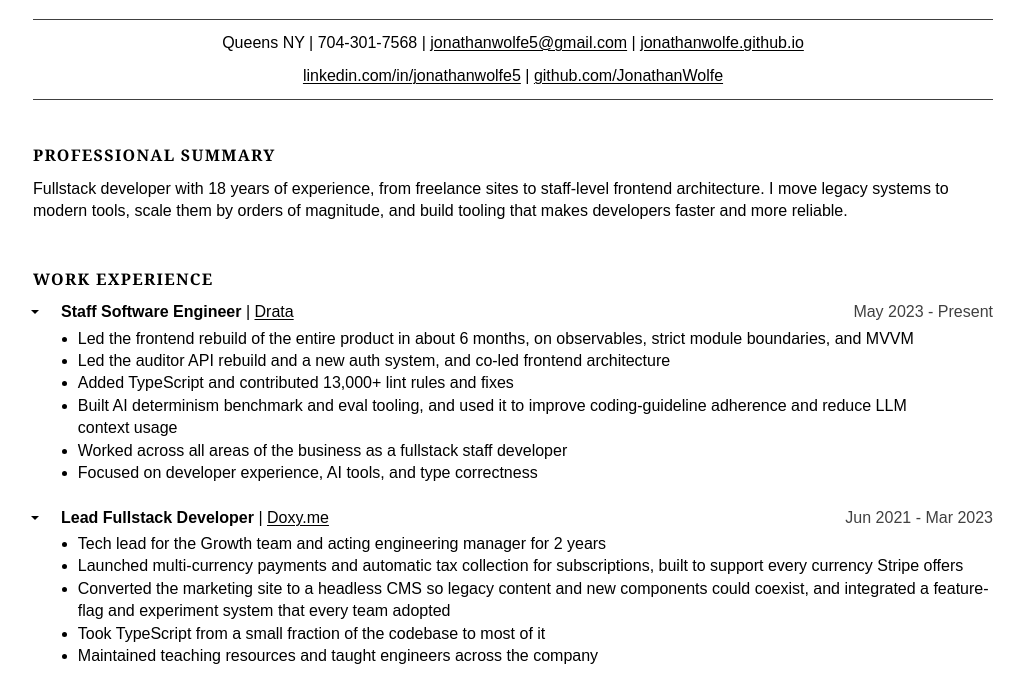
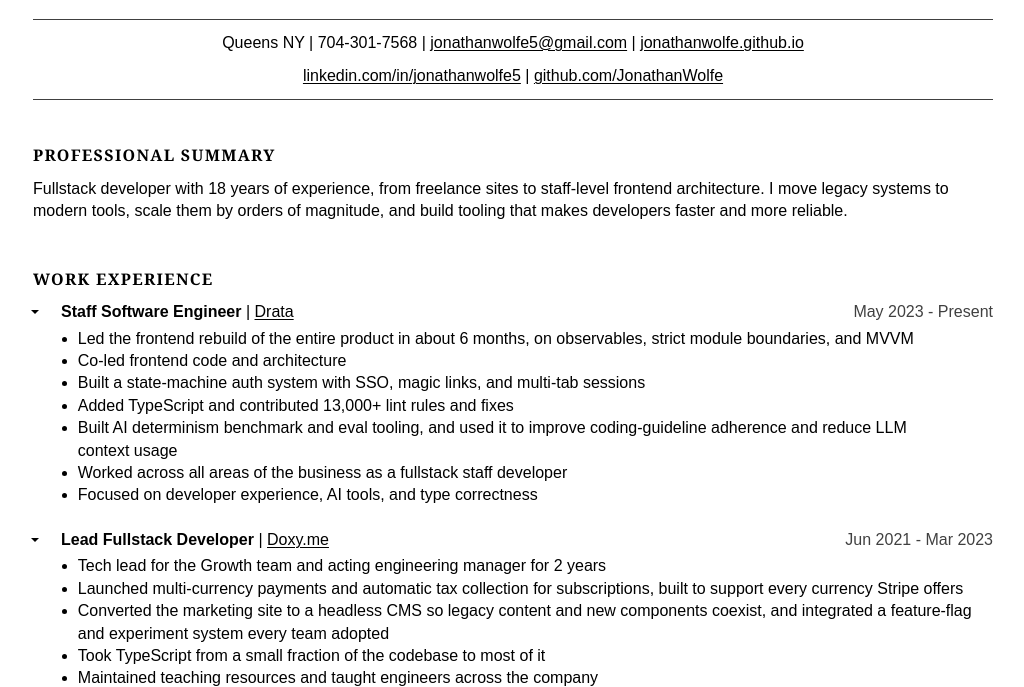
Before and after one commit to JonathanWolfe/jonathanwolfe.github.io, a website: page resume.html in a window 1280 px wide. Shown: the part 94-781 px from the top of the page, without its empty margins (127-1151 px from the left). Drawn offline with Linux system fonts and the light colour scheme.

Commit message:
Add auth state machine bullet, trim Drata and Doxy.me copy
Print five Drata bullets. Drop the auditor API mention and tighten the Doxy.me CMS bullet to keep one page.

```diff
--- a/resume.html
+++ b/resume.html
@@ -471,9 +471,10 @@
                 Led the frontend rebuild of the entire product in about 6
                 months, on observables, strict module boundaries, and MVVM
               </li>
+              <li>Co-led frontend code and architecture</li>
               <li>
-                Led the auditor API rebuild and a new auth system, and co-led
-                frontend architecture
+                Built a state-machine auth system with SSO, magic links, and
+                multi-tab sessions
               </li>
               <li>
                 Added TypeScript and contributed 13,000+ lint rules and fixes
@@ -518,8 +519,8 @@
               </li>
               <li>
                 Converted the marketing site to a headless CMS so legacy content
-                and new components could coexist, and integrated a feature-flag
-                and experiment system that every team adopted
+                and new components coexist, and integrated a feature-flag and
+                experiment system every team adopted
               </li>
               <li>
                 Took TypeScript from a small fraction of the codebase to most of
--- a/src/resume.ts
+++ b/src/resume.ts
@@ -81,7 +81,7 @@ export function parseDates(range: string) {
   return { start, end };
 }
 
-const PRINT_BULLETS = [4, 4, 2, 2] as const;
+const PRINT_BULLETS = [5, 4, 2, 2] as const;
 
 export const printBullets = (index: number): number =>
   PRINT_BULLETS[index] ?? 0;
```
Also changed, not shown: readme.md, 1 other file.
